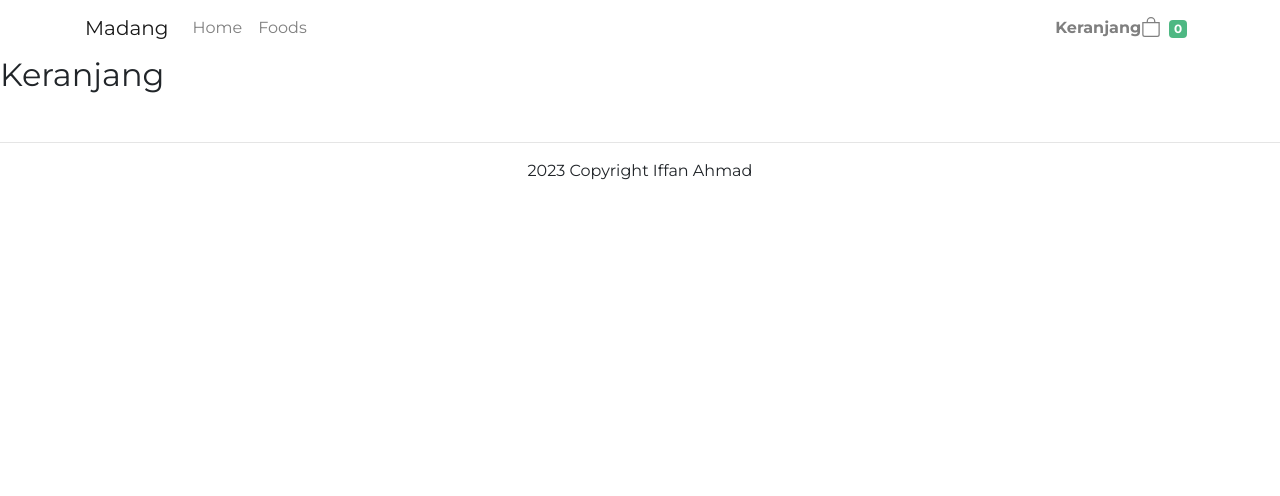
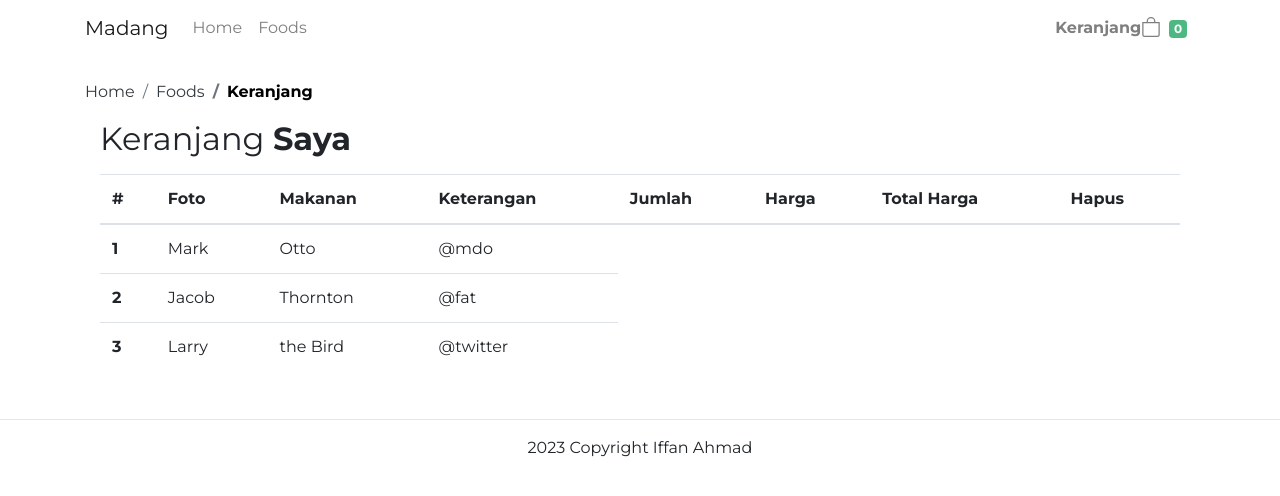
Before and after one commit to iffanahmad98/madang, a Vue app: page /keranjang in a window 1280 px wide. Shown: the top 496 px of the page. Built offline with nearby package versions, Linux system fonts and the light colour scheme; no server answers; what vue-toast-notification would draw is missing.

Commit message:
create kerangjang.vue

```diff
--- a/src/views/FoodDetail.vue
+++ b/src/views/FoodDetail.vue
@@ -3,7 +3,7 @@ export <template>
     <Navbar />
     <div class="container">
       <!-- breadcrumb -->
-      <div class="row mt-5">
+      <div class="row mt-4">
         <div class="col">
           <nav aria-label="breadcrumb">
             <ol class="breadcrumb">
--- a/src/views/Keranjang.vue
+++ b/src/views/Keranjang.vue
@@ -1,12 +1,72 @@
 <template>
-    <div class="keranjang">
-        <Navbar />
-        <h2>Keranjang</h2>
+  <div class="keranjang">
+    <Navbar />
+    <div class="container">
+      <!-- breadcrumb -->
+      <div class="row mt-4">
+        <div class="col">
+          <nav aria-label="breadcrumb">
+            <ol class="breadcrumb">
+              <li class="breadcrumb-item">
+                <router-link to="/" class="text-dark">Home</router-link>
+              </li>
+              <li class="breadcrumb-item">
+                <router-link to="/foods" class="text-dark">Foods</router-link>
+              </li>
+              <li class="breadcrumb-item active" aria-current="page">
+                Keranjang
+              </li>
+            </ol>
+          </nav>
+        </div>
+      </div>
+
+      <div class="ro">
+        <div class="col">
+          <h2>Keranjang <strong>Saya</strong></h2>
+          <div class="table-responsive mt-3">
+            <table class="table">
+              <thead>
+                <tr>
+                  <th scope="col">#</th>
+                  <th scope="col">Foto</th>
+                  <th scope="col">Makanan</th>
+                  <th scope="col">Keterangan</th>
+                  <th scope="col">Jumlah</th>
+                  <th scope="col">Harga</th>
+                  <th scope="col">Total Harga</th>
+                  <th scope="col">Hapus</th>
+                </tr>
+              </thead>
+              <tbody>
+                <tr>
+                  <th scope="row">1</th>
+                  <td>Mark</td>
+                  <td>Otto</td>
+                  <td>@mdo</td>
+                </tr>
+                <tr>
+                  <th scope="row">2</th>
+                  <td>Jacob</td>
+                  <td>Thornton</td>
+                  <td>@fat</td>
+                </tr>
+                <tr>
+                  <th scope="row">3</th>
+                  <td>Larry</td>
+                  <td>the Bird</td>
+                  <td>@twitter</td>
+                </tr>
+              </tbody>
+            </table>
+          </div>
+        </div>
+      </div>
     </div>
+  </div>
 </template>
 
 <script>
-
 import Navbar from "@/components/Navbar.vue";
 
 export default {
```
